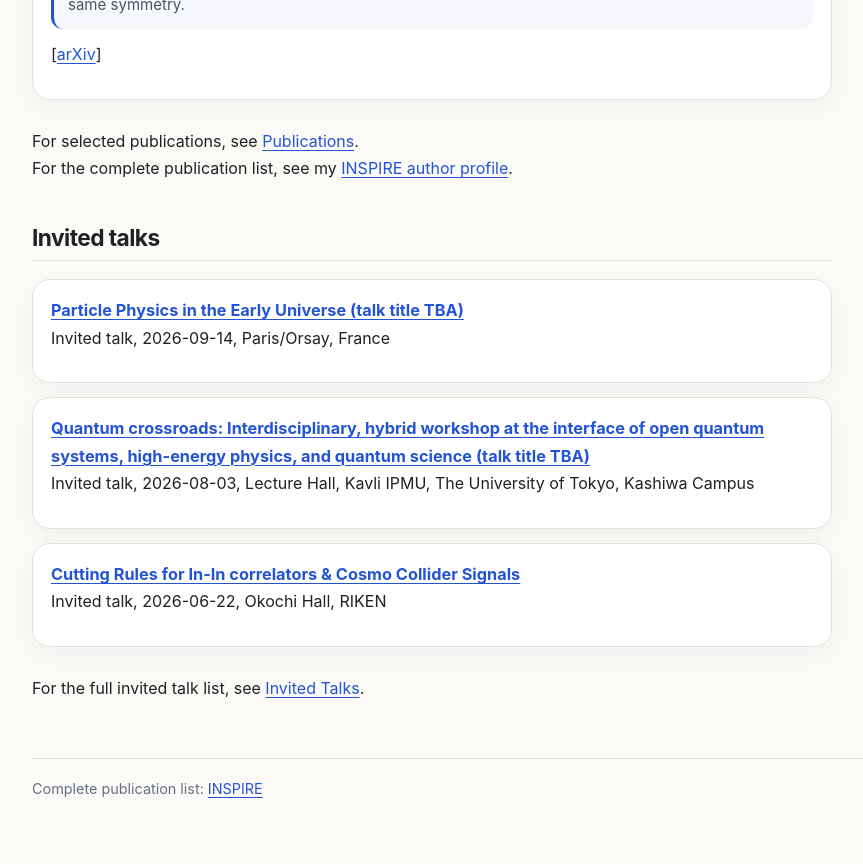
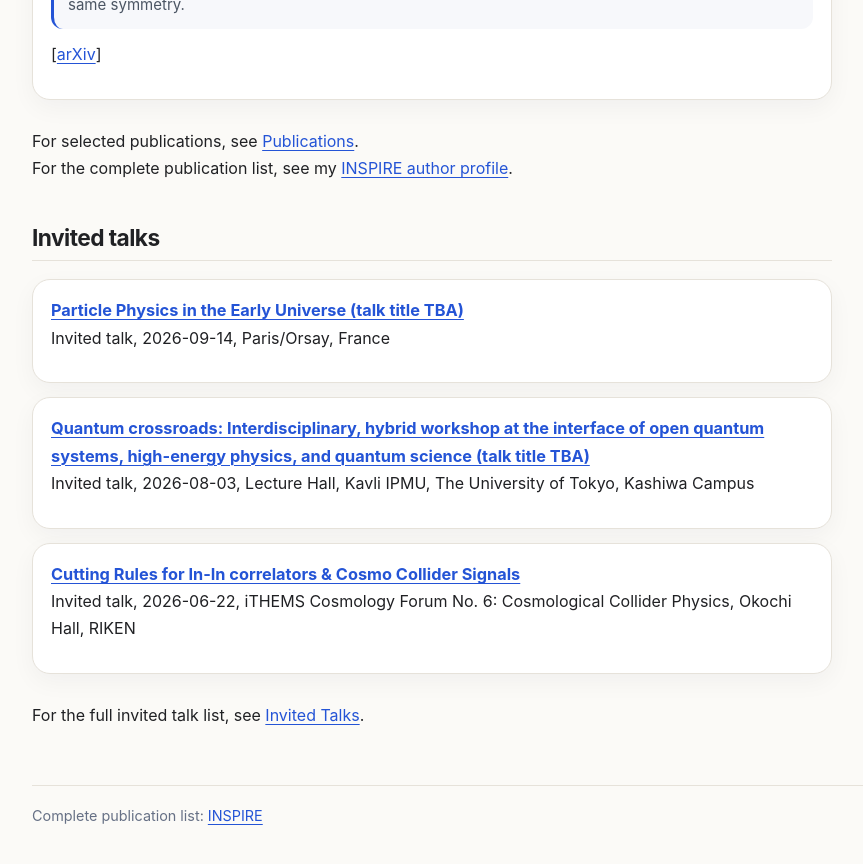
Before and after one commit to kyoheimukaida/kyoheimukaida.github.io, a Jekyll site: the page built from index.md, in a window 1280 px wide and 900 px high, scrolled down 1447 px. Shown: the top 864 px of the window, without its empty margins (142-1005 px from the left). Built offline with Jekyll 4.4.1, drawn with Linux system fonts in a browser that asks for light colours.

Commit message:
Update talks

```diff
--- a/index.md
+++ b/index.md
@@ -84,7 +84,7 @@ For the complete publication list, see my [INSPIRE author profile](https://inspi
   Invited talk, 2026-08-03, Lecture Hall, Kavli IPMU, The University of Tokyo, Kashiwa Campus
 
 - **[Cutting Rules for In-In correlators & Cosmo Collider Signals](https://indico2.riken.jp/event/5612/timetable/#20260622)**
-  Invited talk, 2026-06-22, Okochi Hall, RIKEN
+  Invited talk, 2026-06-22, iTHEMS Cosmology Forum No. 6: Cosmological Collider Physics, Okochi Hall, RIKEN
 <!-- talks:end -->
 
 </div>
```
